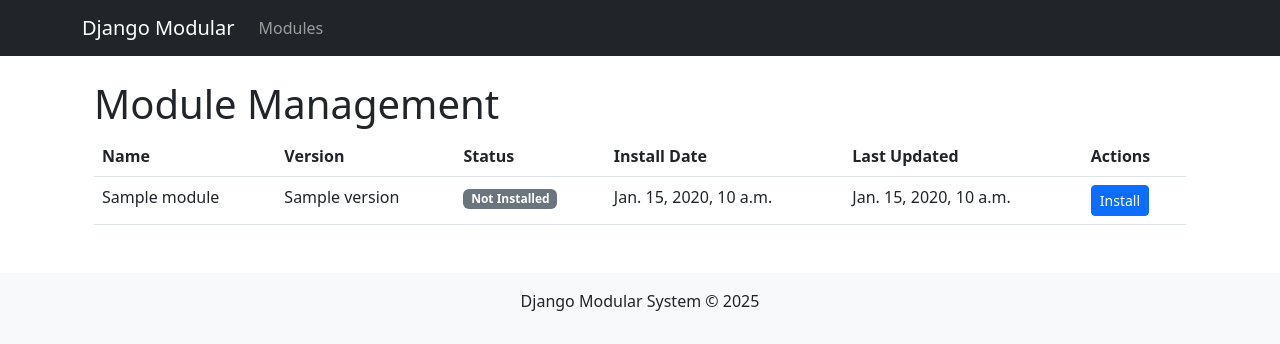
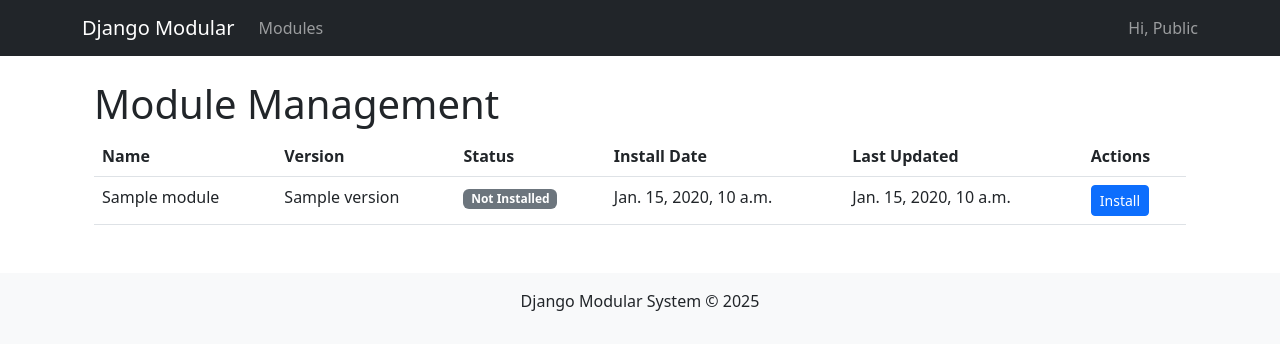
Before and after one commit to ridwaanhall/django-app-modular, a Django app: template module_engine/templates/module_engine/module_list.html in a window 1280 px wide. Shown: the top 344 px of the page. Run offline with Django 5.2, Linux system fonts and the light colour scheme; the template is opened without the code that fills it: most values are stand-ins (such as "Sample title", 1, 10 or a date in 2020); data that the repository does not hold is empty.

Commit message:
feat: display greeting message in navbar based on user authentication status

```diff
--- a/templates/base.html
+++ b/templates/base.html
@@ -23,6 +23,17 @@
                     {% if product_module_installed %}
                     <li class="nav-item">
                         <a class="nav-link" href="{% url 'product_module:product_list' %}">Products</a>
+                    </li>
+                    {% endif %}
+                </ul>
+                <ul class="navbar-nav ms-auto">
+                    {% if user.is_authenticated %}
+                    <li class="nav-item">
+                        <span class="navbar-text">Hi, {{ user.username }}</span>
+                    </li>
+                    {% else %}
+                    <li class="nav-item">
+                        <span class="navbar-text">Hi, Public</span>
                     </li>
                     {% endif %}
                 </ul>
```
